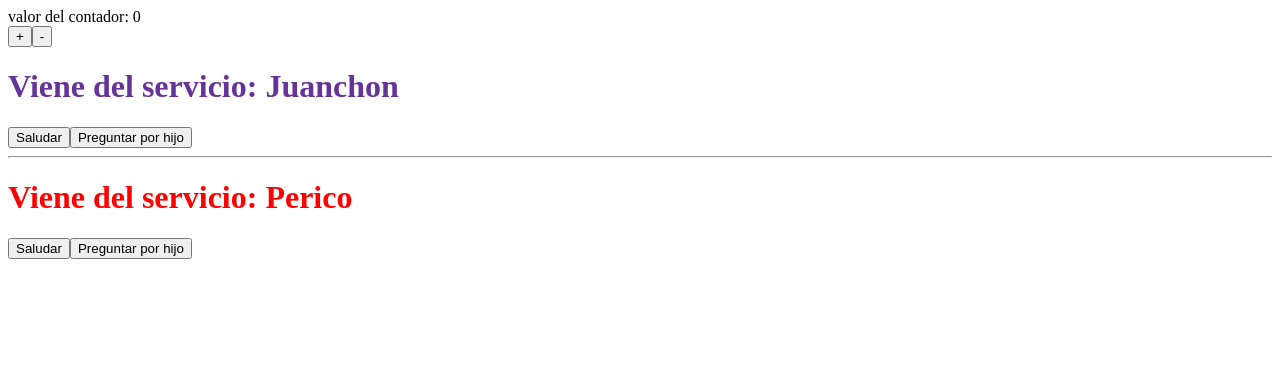
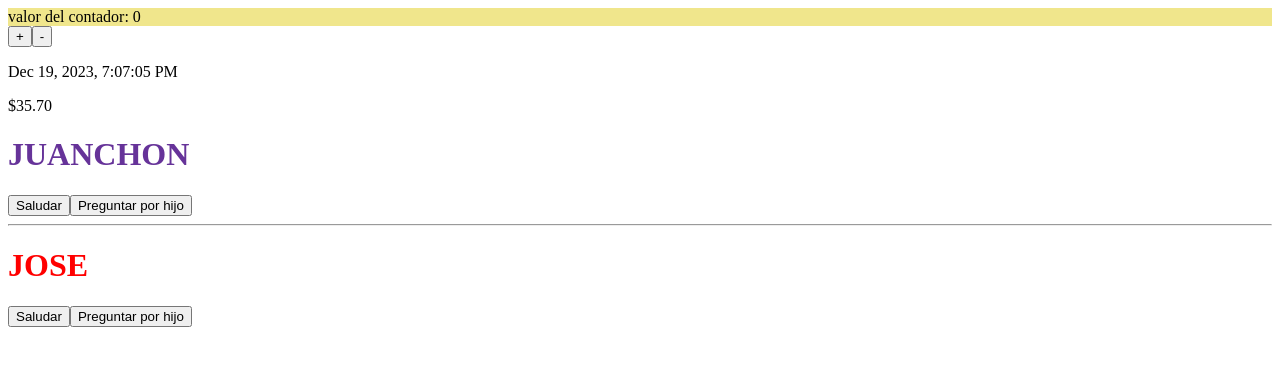
Before and after one commit to freeluckperson/my-app-angular, an Angular app: page / in a window 1280 px wide. Shown: the top 366 px of the page. Built offline with nearby package versions, Linux system fonts and the light colour scheme.

Commit message:
pipes y directivas

```diff
--- /dev/null
+++ b/src/app/estilos-hermanos.directive.ts
@@ -0,0 +1,10 @@
+import { Directive, ElementRef } from '@angular/core';
+
+@Directive({
+  selector: '[appEstilosHermanos]',
+})
+export class EstilosHermanosDirective {
+  constructor(private element: ElementRef) {
+    this.element.nativeElement.style.backgroundColor = 'khaki';
+  }
+}
--- a/src/app/hermano/hermano.component.html
+++ b/src/app/hermano/hermano.component.html
@@ -1,4 +1,4 @@
 <hr />
-<h1>Viene del servicio: {{ nombre }}</h1>
+<h1>{{ nombre | miPipePersonalizado }}</h1>
 <button (click)="saludar()">Saludar</button>
 <button (click)="preguntar()">Preguntar por hijo</button>
--- a/src/app/hermano/hermano.component.ts
+++ b/src/app/hermano/hermano.component.ts
@@ -15,7 +15,7 @@ export class HermanoComponent implements OnInit {
   private _servicioFamiliar2 = inject(ServicioFamiliarService);
 
   ngOnInit(): void {
-    this._servicioFamiliar2.setHermanoPequeño('Perico');
+    this._servicioFamiliar2.setHermanoPequeño('jose');
     this.nombre = this._servicioFamiliar2.getHermanoPequeño();
   }
   saludar() {
--- /dev/null
+++ b/src/app/mi-pipe-personalizado.pipe.ts
@@ -0,0 +1,10 @@
+import { Pipe, PipeTransform } from '@angular/core';
+
+@Pipe({
+  name: 'miPipePersonalizado',
+})
+export class MiPipePersonalizadoPipe implements PipeTransform {
+  transform(value: string | undefined, ...args: unknown[]): string {
+    return value?.toUpperCase() || '';
+  }
+}
--- a/src/app/padre/padre.component.html
+++ b/src/app/padre/padre.component.html
@@ -1,6 +1,7 @@
-<div>valor del contador: {{ contador }}</div>
+<div appEstilosHermanos>valor del contador: {{ contador }}</div>
 <app-hijo (decremento)="decremento()" (incremento)="incremento()" />
-
-<h1>Viene del servicio: {{ nombre }}</h1>
+<p>{{ fecha | date : "MMM d, y, h:mm:ss a" }}</p>
+<p>{{ dolar | currency }}</p>
+<h1>{{ nombre | miPipePersonalizado }}</h1>
 <button (click)="saludar()">Saludar</button>
 <button (click)="preguntar()">Preguntar por hijo</button>
--- a/src/app/padre/padre.component.ts
+++ b/src/app/padre/padre.component.ts
@@ -8,6 +8,8 @@ import { ServicioFamiliarService } from '../servicio-familiar.service';
 })
 export class PadreComponent implements OnInit {
   nombre?: string;
+  fecha: Date = new Date();
+  dolar: number = 35.7;
 
   constructor(private _servicioFamiliar: ServicioFamiliarService) {}
 
```
Also changed, not shown: src/app/app.module.ts (+10 -1 lines).
